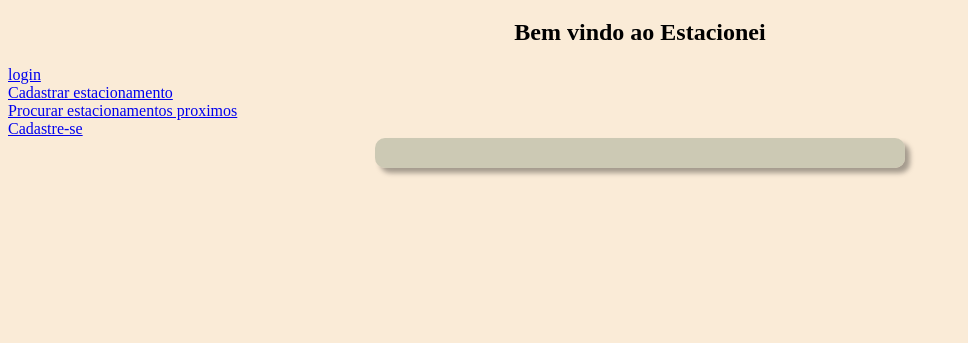
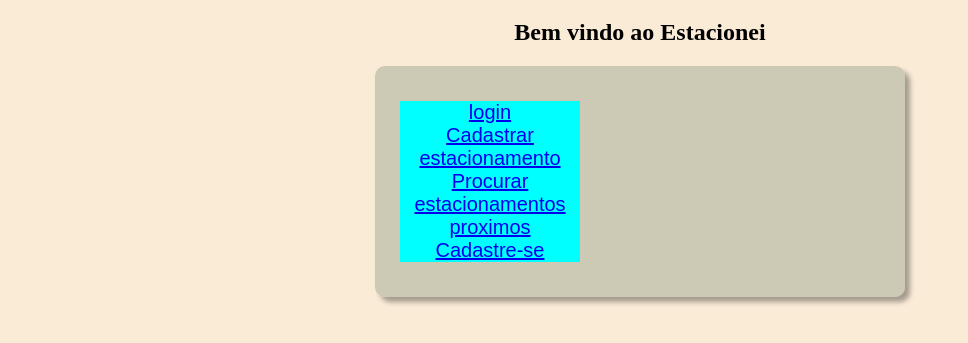
Before and after one commit to natanmatos0/Projeto001, a plain HTML site: page index.html in a window 1280 px wide. Shown: the part 61-404 px from the top of the page, without its empty margins (0-968 px from the left). Drawn offline with Linux system fonts and the light colour scheme.

Commit message:
feat: improve layout and styling of index and login pages
This commit introduces several improvements to the layout and styling of the index and login pages:

- In `index.css`:
  - Added padding and margin to the `section` element for better spacing.
  - Added styling for the `navegacao` element, including background color, width, display properties, and height.
- In `login.html`:
  - Added a `container` class to the login form to align items vertically and provide spacing between elements.
- In `index.html`:
  - Moved the `navegacao` element inside the `botCadastro` div.

```diff
--- a/index.css
+++ b/index.css
@@ -23,7 +23,8 @@ section {
     background-color: None;
     text-align: center;
     font: normal 15pt arial;
-
+    padding: 10px;
+    margin: 10px auto;
 }
 
 #but {
@@ -110,4 +111,10 @@ section {
 #navegacao {
     display: flex;
     flex-direction: column;
+    background-color: aqua;
+    width: 180px;
+    display: flex;
+    justify-content: center;
+    align-items: center;
+    height: 100%;
 }
--- a/index.html
+++ b/index.html
@@ -12,17 +12,17 @@
   <h1 id="titulo"> Estacionei </h1>
   <h2 id="saudacao"> Bem vindo ao Estacionei </h2>
 
-  <nav id="navegacao">
-
-    <a href="login.html">login</a>
-    <a href="cadastroEstacionamento.html">Cadastrar estacionamento</a>
-    <a href="procurarEstacionamento.html">Procurar estacionamentos proximos</a>
-    <a href="cadastroDeUsuarios.html">Cadastre-se</a>
-
-  </nav>
   <section>
 
     <div id="botCadastro">
+      <nav id="navegacao">
+
+        <a href="login.html">login</a>
+        <a href="cadastroEstacionamento.html">Cadastrar estacionamento</a>
+        <a href="procurarEstacionamento.html">Procurar estacionamentos proximos</a>
+        <a href="cadastroDeUsuarios.html">Cadastre-se</a>
+
+      </nav>
       <div id="loginArea" class="hidden">
         <p id="loginMessage"></p>
         <input type="text" id="textInput" placeholder="Digite aqui..." class="hidden-input">
```
Also changed, not shown: login.html (+7 -2 lines).
